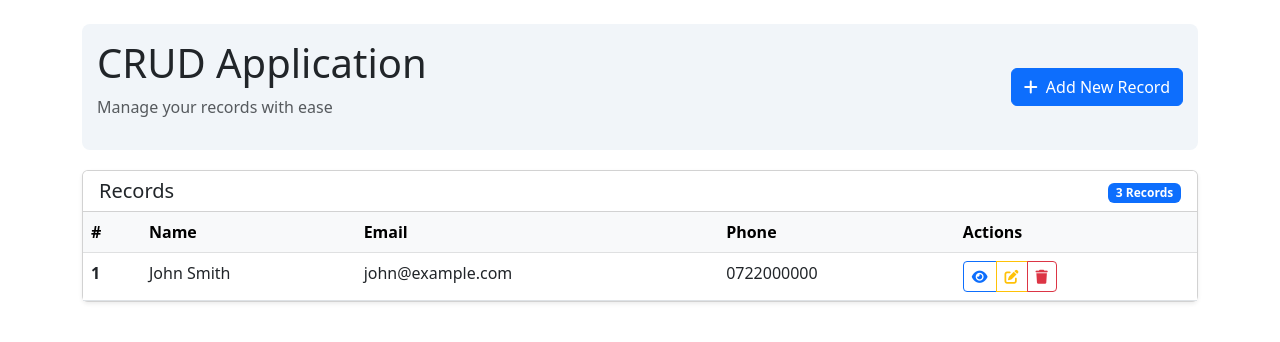
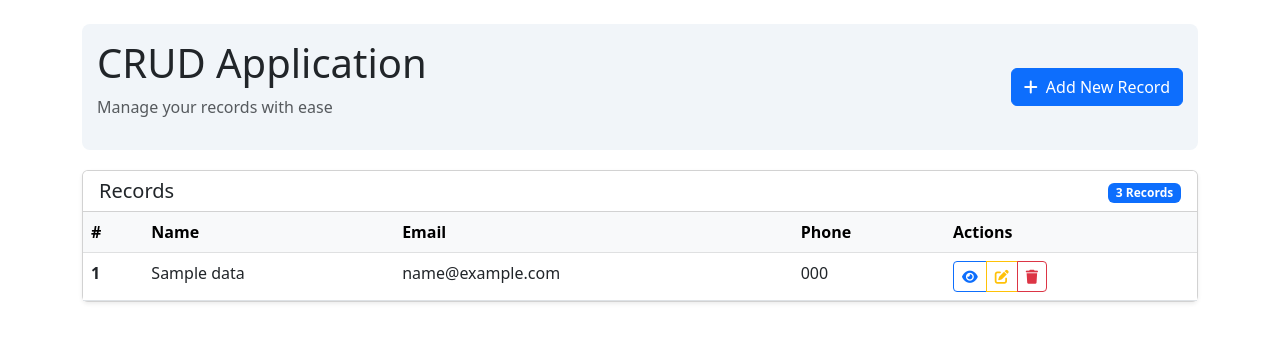
Before and after one commit to kibali-cell/Flask-CRUD-Application, a Flask app: page / in a window 1280 px wide. Shown: the top 342 px of the page. Run offline with Flask 3, Linux system fonts and the light colour scheme; tables that the repository leaves empty hold one stand-in row (values such as "Sample post"); some libraries are stand-ins or nearby versions.

Commit message:
Retrieving Data

```diff
--- a/App.py
+++ b/App.py
@@ -27,7 +27,9 @@ class Data(db.Model):
 
 @app.route('/')
 def Index():
-    return render_template('index.html')
+    all_data = Data.query.all()
+    return render_template('index.html', employees=all_data)
+
 
 @app.route('/insert', methods=['POST'])
 def insert():
--- a/templates/index.html
+++ b/templates/index.html
@@ -52,11 +52,13 @@
                     </tr>
                 </thead>
                 <tbody>
+
+                    {% for row in employees %}
                     <tr>
-                        <th>1</th>
-                        <td>John Smith</td>
-                        <td>john@example.com</td>
-                        <td>0722000000</td>
+                        <th>{{row.id}}</th>
+                        <td>{{row.name}}</td>
+                        <td>{{row.email}}</td>
+                        <td>{{row.phone}}</td>
                         <td>
                             <div class="btn-group btn-group-sm">
                                 <button class="btn btn-outline-primary" data-bs-toggle="modal" data-bs-target="#viewRecordModal"><i class="fas fa-eye"></i></button>
@@ -65,9 +67,30 @@
                             </div>
                         </td>
                     </tr>
-                    <!-- Add more rows dynamically -->
+                    {% endfor %}
                 </tbody>
             </table>
+        </div>
+    </div>
+
+     <!-- Edit Record Modal -->
+     <div class="modal fade" id="editRecordModal" tabindex="-1" aria-hidden="true">
+        <div class="modal-dialog">
+            <form class="modal-content" id="editRecordForm" method="POST" action="">
+                <div class="modal-header">
+                    <h5 class="modal-title">Edit Record</h5>
+                    <button type="button" class="btn-close" data-bs-dismiss="modal"></button>
+                </div>
+                <div class="modal-body">
+                    <input type="text" class="form-control mb-3" name="name" value="John Smith" required>
+                    <input type="email" class="form-control mb-3" name="email" value="john@example.com" required>
+                    <input type="text" class="form-control mb-3" name="phone" value="0722000000" required>
+                </div>
+                <div class="modal-footer">
+                    <button class="btn btn-secondary" data-bs-dismiss="modal">Cancel</button>
+                    <button class="btn btn-primary" type="submit">Update Record</button>
+                </div>
+            </form>
         </div>
     </div>
 
@@ -113,26 +136,7 @@
         </div>
     </div>
 
-    <!-- Edit Record Modal -->
-    <div class="modal fade" id="editRecordModal" tabindex="-1" aria-hidden="true">
-        <div class="modal-dialog">
-            <form class="modal-content" id="editRecordForm" method="POST" action="">
-                <div class="modal-header">
-                    <h5 class="modal-title">Edit Record</h5>
-                    <button type="button" class="btn-close" data-bs-dismiss="modal"></button>
-                </div>
-                <div class="modal-body">
-                    <input type="text" class="form-control mb-3" name="name" value="John Smith" required>
-                    <input type="email" class="form-control mb-3" name="email" value="john@example.com" required>
-                    <input type="text" class="form-control mb-3" name="phone" value="0722000000" required>
-                </div>
-                <div class="modal-footer">
-                    <button class="btn btn-secondary" data-bs-dismiss="modal">Cancel</button>
-                    <button class="btn btn-primary" type="submit">Update Record</button>
-                </div>
-            </form>
-        </div>
-    </div>
+
 
     <!-- Delete Record Modal -->
     <div class="modal fade" id="deleteRecordModal" tabindex="-1" aria-hidden="true">
```
